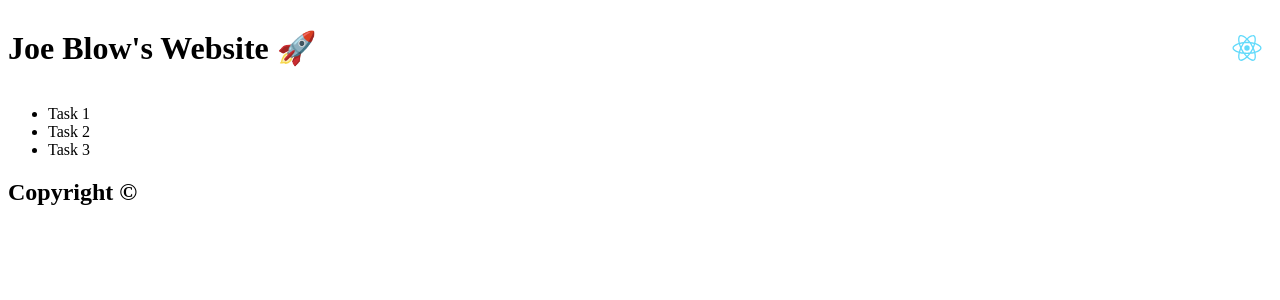
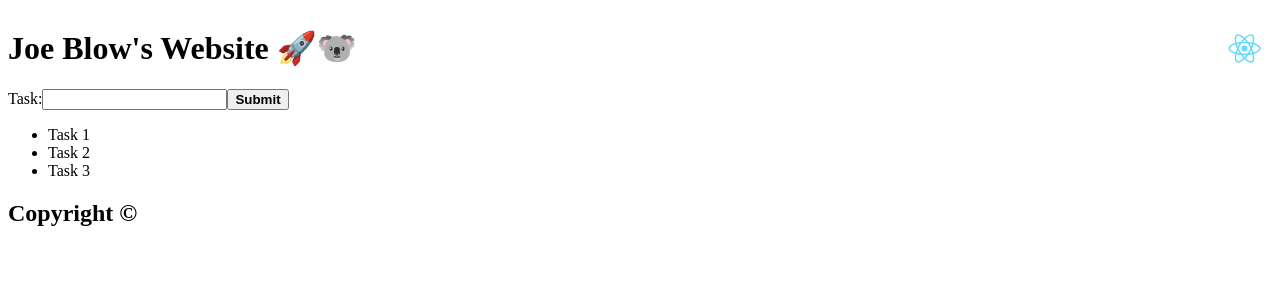
Before and after one commit to SameOldNick/cprg010-todolist, a React (Create React App) app: page / in a window 1280 px wide. Shown: the top 300 px of the page. Built offline with nearby package versions, Linux system fonts and the light colour scheme.

Commit message:
Added TODO form
Handles TODO form submit
Passes task to App component

```diff
--- a/src/App.js
+++ b/src/App.js
@@ -2,14 +2,26 @@ import React from 'react';
 
 import Header from './Header';
 import Footer from './Footer';
+import TodoForm from './TodoForm';
 import TodoList from './TodoList';
+
+import logo from './images/logo.svg';
 
 import './App.css';
 
 const App = () => {
+  const onTaskAddedCallback = (task) => {
+    alert(task);
+    debugger;
+  };
+
   return (
     <>
-      <Header />
+      <Header className='top-header' id='header' title='This is the header'>
+        <h1>Joe Blow's Website 🚀🐨</h1>
+        <img src={logo} width={55} height={55} />
+      </Header>
+      <TodoForm onTaskAdded={onTaskAddedCallback} />
       <TodoList />
       <Footer />
     </>
--- a/src/Header.js
+++ b/src/Header.js
@@ -1,12 +1,19 @@
 import React from 'react';
 
-import logo from './images/logo.svg';
+//function Header({ children, className }) {
+function Header(props) {
+    const { children, ...extra } = props;
 
-function Header({ }) {
+    // children is what's inside the <Header> tag
+    // extra is a JSON object with { className: 'top-header', id: 'header', title: 'This is the header' }
+
     return (
-        <header>
-            <h1>Joe Blow's Website 🚀</h1>
-            <img src={logo} width={50} height={50} />
+        /*<header className={props.className} id={props.id}>
+                {props.children}
+        </header>*/
+
+        <header {...extra}>
+            {children}
         </header>
     );
 }
--- /dev/null
+++ b/src/TodoForm.js
@@ -0,0 +1,26 @@
+import React from 'react';
+
+const TodoForm = ({ onTaskAdded }) => {
+    const onSubmit = (event) => {
+        event.preventDefault();
+
+        debugger;
+        console.log(event.target.task.value);
+        onTaskAdded(event.target.task.value);
+    };
+
+    return (
+        <>
+            <form onSubmit={onSubmit}>
+
+                <label>
+                    Task:
+                </label>
+                <input type='text' name='task' />
+                <button type='submit'><strong>Submit</strong></button>
+            </form>
+        </>
+    );
+}
+
+export default TodoForm;
```
